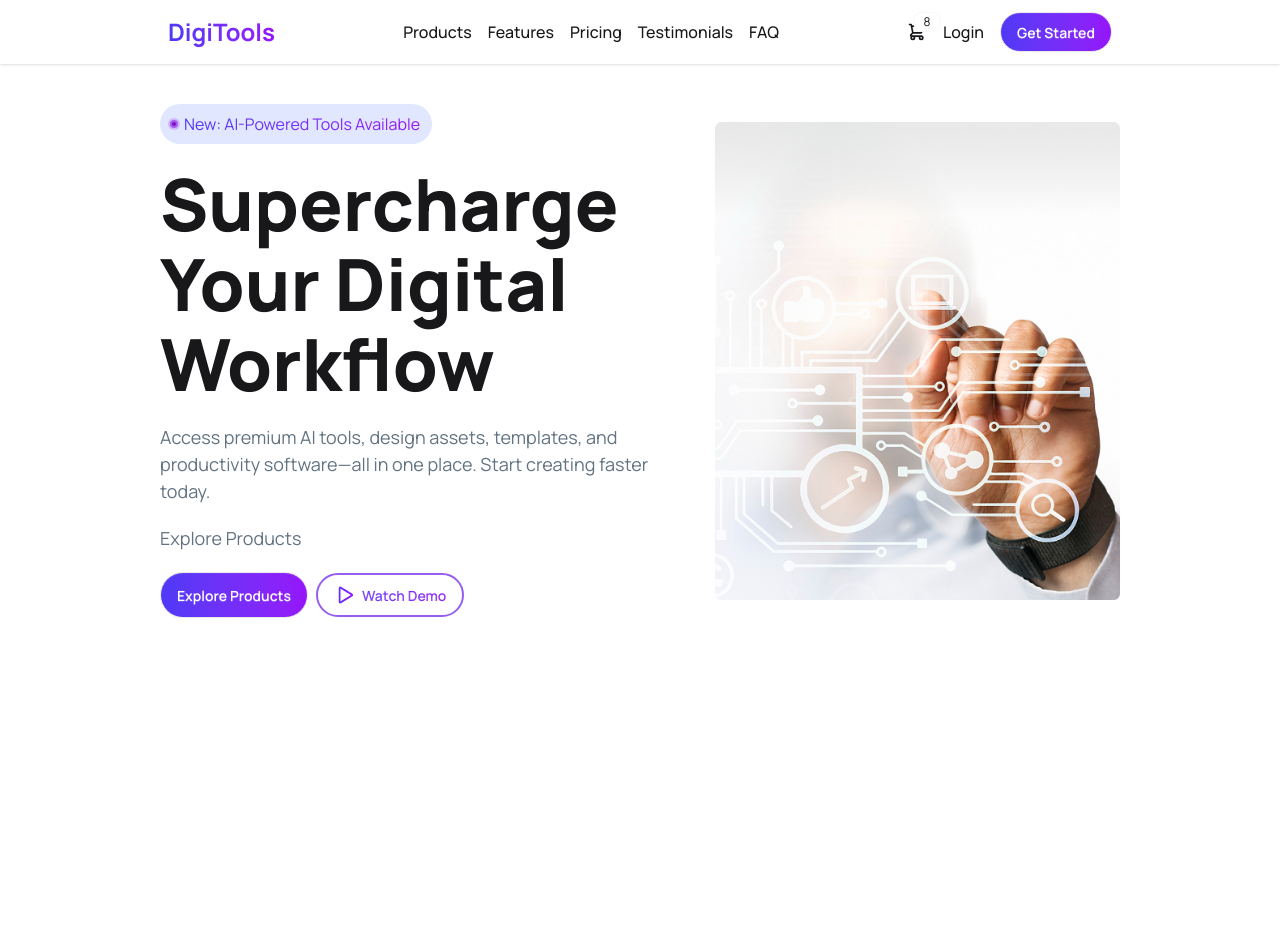
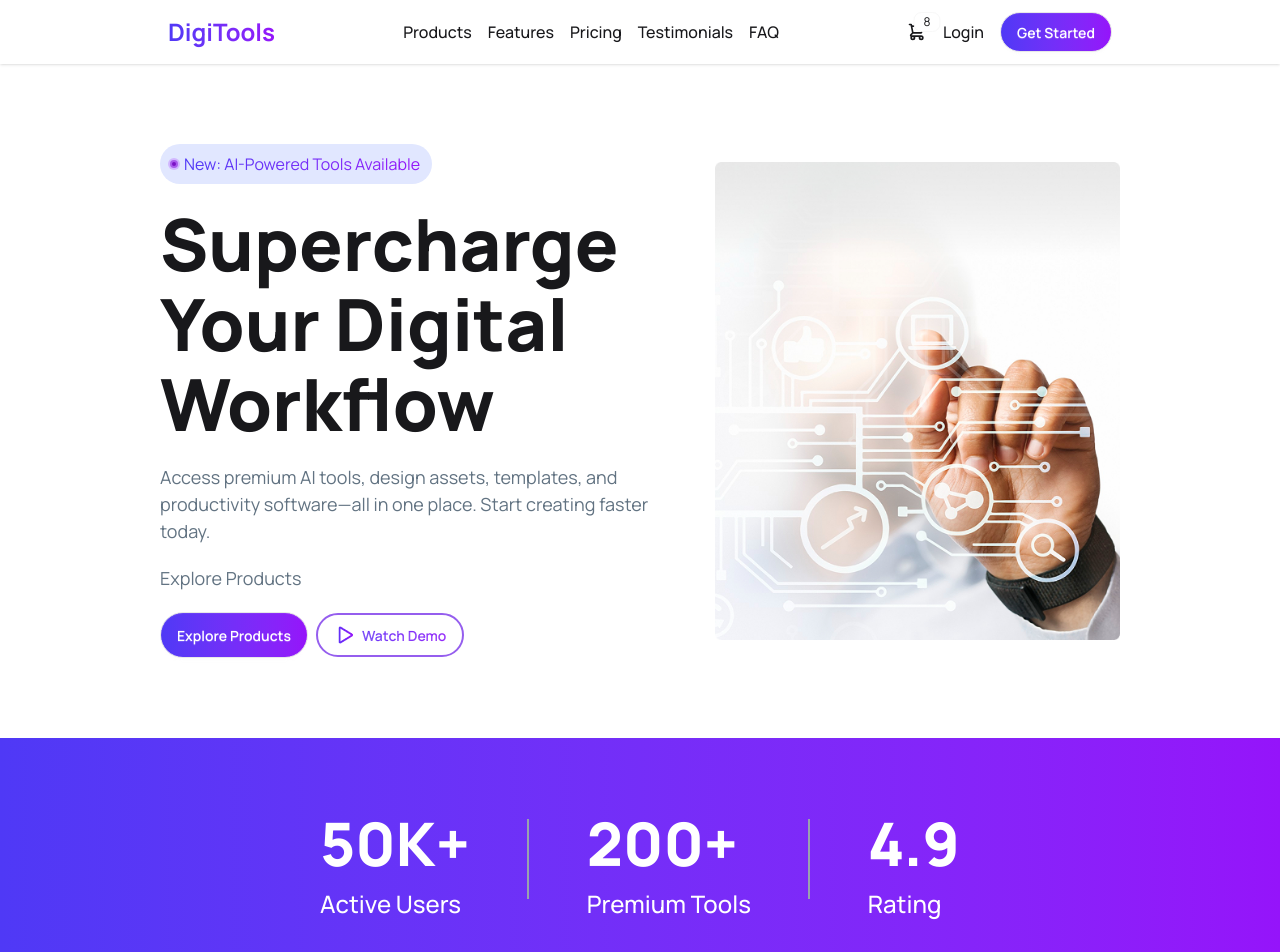
Before and after one commit to ashiqurrhmn/DigiTools, a React (Vite) app: page / in a window 1280 px wide. Shown: the top 952 px of the page. Before the commit the page ends 800 px from the top, so only its background shows below. Built offline with nearby package versions, Linux system fonts and the light colour scheme.

Commit message:
status section

```diff
--- a/src/App.jsx
+++ b/src/App.jsx
@@ -2,6 +2,7 @@
 import './App.css'
 import Banner from './components/Banner'
 import Navbar from './components/Navbar'
+import Status from './components/Status'
 
 function App() {
 
@@ -9,6 +10,9 @@ function App() {
     <>
     <Navbar />
     <Banner />
+
+
+    <Status />
     </>
   )
 }
--- a/src/components/Banner.jsx
+++ b/src/components/Banner.jsx
@@ -4,7 +4,7 @@ import buttonImg from "../assets/Play.png";
 
 const Banner = () => {
   return (
-    <div className="mt-10 w-9/12 mx-auto">
+    <div className="mt-20 w-9/12 mx-auto">
       <div className="flex flex-col md:flex-row items-center justify-between gap-10 text-center md:text-left">
         <div className="lg:w-159 space-y-5">
           <div className="inline-flex items-center gap-2 px-3 rounded-full bg-[#E1E7FF]">
--- /dev/null
+++ b/src/components/Status.jsx
@@ -0,0 +1,24 @@
+import React from "react";
+
+const Status = () => {
+  return (
+    <div className="bg-linear-to-r from-[#4F39F6] to-[#9514FA] flex items-center justify-between px-80 py-15 mt-20">
+      <div>
+        <h1 className="text-[60px] text-white font-extrabold">50K+</h1>
+        <p className="text-2xl font-medium text-white">Active Users</p>
+      </div>
+      <div className="w-0.5 h-20 bg-gray-400"></div>
+      <div>
+        <h1 className="text-[60px] text-white font-extrabold">200+</h1>
+        <p className="text-2xl font-medium text-white">Premium Tools</p>
+      </div>
+      <div className="w-0.5 h-20 bg-gray-400"></div>
+      <div>
+        <h1 className="text-[60px] text-white font-extrabold">4.9</h1>
+        <p className="text-2xl font-medium text-white">Rating</p>
+      </div>
+    </div>
+  );
+};
+
+export default Status;
```
